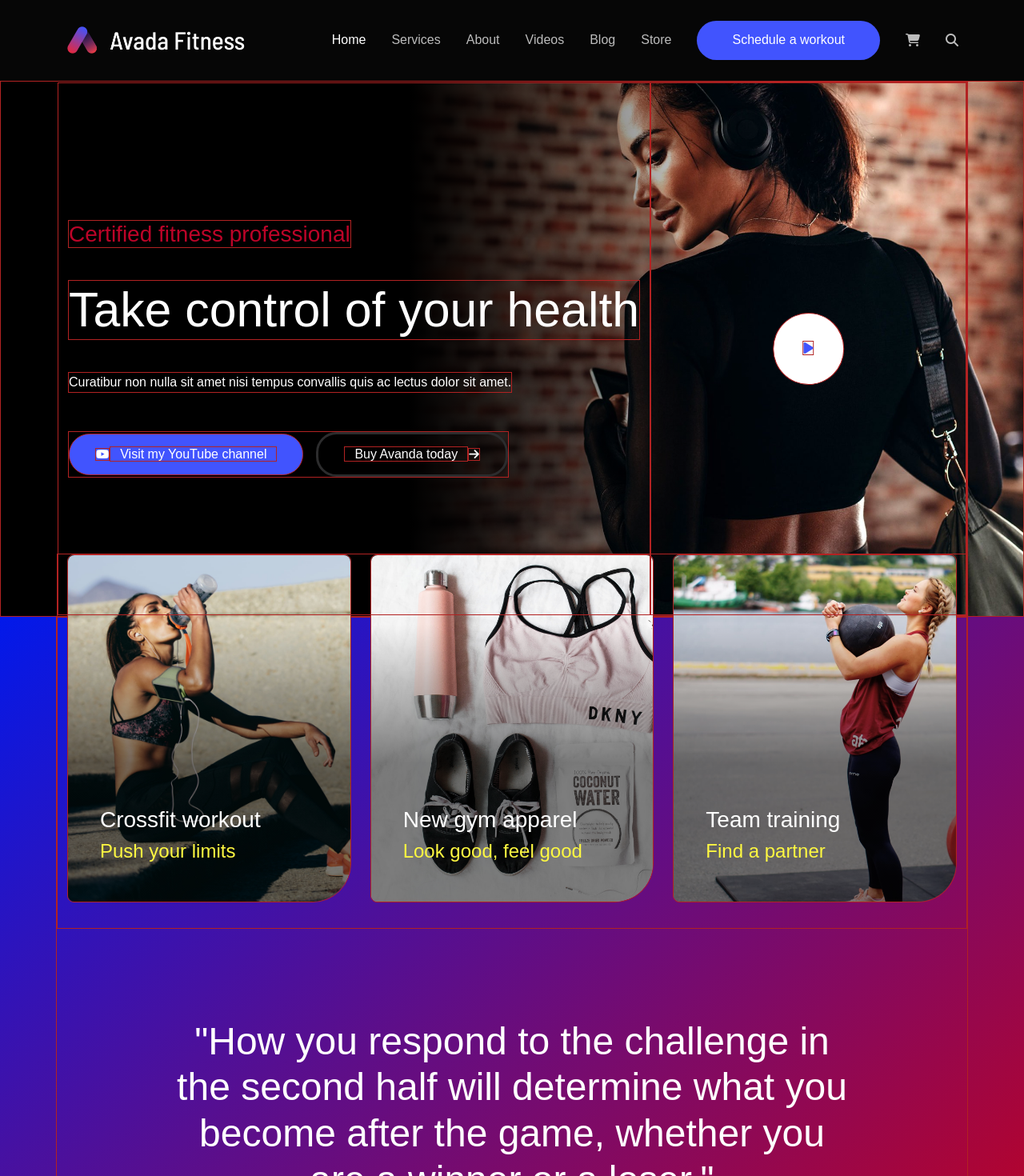
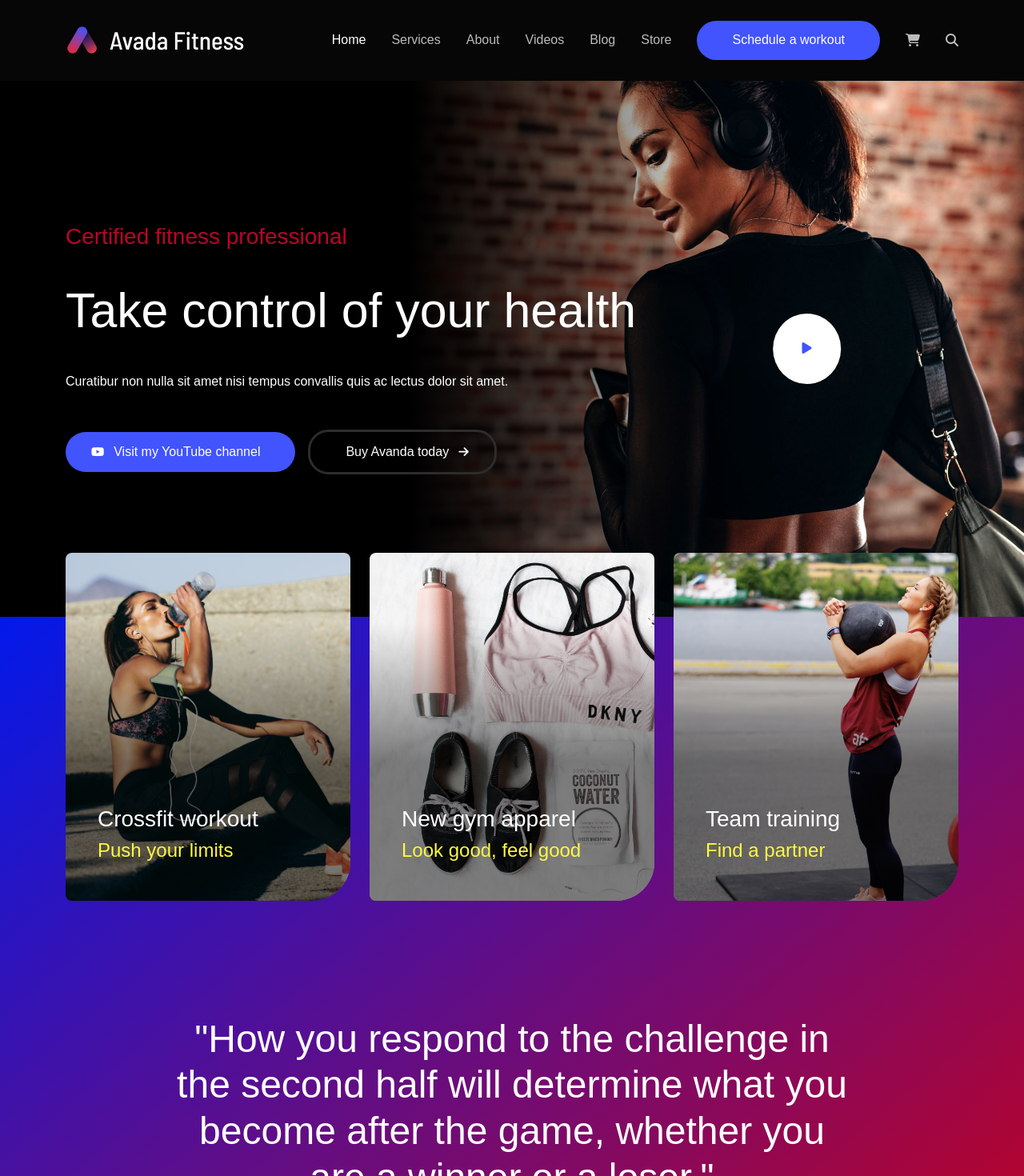
Before and after one commit to DenisConsta/proj-html-vuejs, a Vue app: page / in a window 1280 px wide. Shown: the top 1470 px of the page at 80% size. Built offline with nearby package versions, Linux system fonts and the light colour scheme; a small style sheet from the web is missing.

Commit message:
[fix] dynamic text

```diff
--- a/src/App.vue
+++ b/src/App.vue
@@ -6,7 +6,7 @@ import AppHeader from './components/AppHeader.vue';
 import AppHero from './components/AppHero.vue';
 import AppPlaylist from './components/AppPlaylist.vue'
 import AppCTA from './components/AppCTA.vue'
-import AppLatestsArticles from './components/AppLatestsArticles.vue'
+import AppArticlesPlaylists from './components/AppArticlesPlaylists.vue'
 import AppTestimonials from './components/AppTestimonials.vue'
 import AppEvent from './components/AppEvent.vue'
 import AppFooter from './components/AppFooter.vue';
@@ -21,7 +21,7 @@ export default {
     AppPlaylist,
     AppChannel,
     AppCTA,
-    AppLatestsArticles,
+    AppArticlesPlaylists,
     AppTestimonials,
     AppEvent,
     AppFooter
@@ -37,17 +37,17 @@ export default {
 
 <template>
   <!-- ? Header -->
-  <AppHeader/>
+  <AppHeader :obj="store.navbar"/>
   <!-- ? Main -->
   <main>
-    <AppHero/>
+    <AppHero :obj="store.hero"/>
     <AppPlaylist :obj="store.testimonial"/>
-    <AppChannel/>
-    <AppLatestsArticles :obj="store.playlists"/>
-    <AppCTA :obj="store.textCards"/>
-    <AppLatestsArticles :obj="store.articles"/>
+    <AppChannel :obj="store.channelSection"/>
+    <AppArticlesPlaylists :obj="store.playlists"/>
+    <AppCTA :obj="store.cta"/>
+    <AppArticlesPlaylists :obj="store.articles"/>
     <AppTestimonials :obj="store.partners"/>
-    <AppEvent/>
+    <AppEvent :obj="store.event"/>
   </main>
   <!-- ? Footer -->
   <AppFooter :obj="store.footer"/>
--- a/src/components/AppLatestsArticles.vue
+++ b/src/components/AppArticlesPlaylists.vue
@@ -3,7 +3,7 @@ import AppButton from "./partials/AppButton.vue";
 import AppCard from "./partials/AppCard.vue";
 import { store } from "../data/store";
 export default {
-  name: "AppLatestsArticles",
+  name: "AppArticlesPlaylists",
   components: {
     AppButton,
     AppCard,
@@ -20,7 +20,7 @@ export default {
 </script>
 
 <template>
-  <section class="debug">
+  <section class="">
     <div class="container">
       <!-- ? Top text -->
       <div class="top-text">
@@ -36,7 +36,7 @@ export default {
         <div
           v-for="(art, index) in obj.records"
           :key="index"
-          class="col debug"
+          class="col "
         >
           <AppCard class="custom" :info="art.card" />
           <!-- ? Col text -->
--- a/src/components/AppFooter.vue
+++ b/src/components/AppFooter.vue
@@ -65,7 +65,7 @@ footer {
     color: white;
     padding: 10rem 0 5rem 0;
     .col {
-      @include flexMC("center", "center");
+      @include flexMC("start", "center");
       flex-direction: column;
       text-align: center;
       margin-bottom: 5rem;
--- a/src/components/AppHeader.vue
+++ b/src/components/AppHeader.vue
@@ -6,6 +6,10 @@ export default {
   components: {
     AppButton,
   },
+  props:{
+    obj: Object,
+
+  }
 };
 </script>
 
@@ -17,7 +21,7 @@ export default {
       <nav>
         <!--? Logo -->
         <div class="logo">
-          <img src="../../src/assets/images/logo-2x.png" alt="" />
+          <img :src="`/src/assets/images/${obj.logo}`" alt="" />
         </div>
 
         <!-- ? nav-items -->
@@ -25,21 +29,16 @@ export default {
           <!-- ? Links -->
           <div class="links d-none d-lg-block">
             <ul>
-              <li><a class="active" href="#">Home</a></li>
-              <li><a href="#">Services</a></li>
-              <li><a href="#">About</a></li>
-              <li><a href="#">Videos</a></li>
-              <li><a href="#">Blog</a></li>
-              <li><a href="#">Store</a></li>
+              <li v-for="(item, index) in obj.menu" :key="index"><a :class="{'active' : item.isActive}" href="#" class="text-capitalize">{{item.text}}</a></li>
             </ul>
           </div>
 
           <!-- ? Button -->
-          <AppButton class="d-none d-sm-block" text="Schedule a workout" />
+          <AppButton class="d-none d-sm-block" :text="obj.textBtn" />
 
           <!-- ? Icons -->
-          <i class="fa-solid fa-cart-shopping"></i>
-          <i class="fa-solid fa-magnifying-glass"></i>
+          <i v-for="(icon, i) in obj.icons" :key="i" :class="icon"></i>
+
         </div>
       </nav>
     </div>
--- a/src/components/AppHero.vue
+++ b/src/components/AppHero.vue
@@ -5,6 +5,9 @@ export default {
   name: "AppHero",
   components: {
     AppButton,
+  },
+  props: {
+    obj: Object,
   },
 };
 </script>
@@ -17,24 +20,19 @@ export default {
       <div class="row h-100">
         <!-- ? Left col -->
         <div class="col">
-          <h3 class="my-red">Certified fitness professional</h3>
-          <h1>Take control of your health</h1>
-          <p>
-            Curatibur non nulla sit amet nisi tempus convallis quis ac lectus
-            dolor sit amet.
-          </p>
+          <h3 class="my-red">{{ obj.subtitle }}</h3>
+          <h1>{{ obj.title }}</h1>
+          <p>{{ obj.text }}</p>
 
           <!-- ? Buttons -->
           <div class="buttons">
             <AppButton
-              text="Visit my YouTube channel"
-              beforeIcon="fa-brands fa-youtube"
-            >
-            </AppButton>
-            <AppButton
-              class="uncolored"
-              text="Buy Avanda today"
-              afterIcon="fa-solid fa-arrow-right"
+              v-for="(btn, index) in obj.btns"
+              :key="index"
+              :class="btn.classes"
+              :text="btn.text"
+              :beforeIcon="btn.before"
+              :afterIcon="btn.after"
             />
           </div>
         </div>
@@ -54,9 +52,7 @@ export default {
 @use "../styles/partials/variables" as *;
 @use "../styles/partials/mixin" as *;
 
-section * {
-  border: 1px solid firebrick;
-}
+
 
 section {
   height: 670px;
--- a/src/components/AppPlaylist.vue
+++ b/src/components/AppPlaylist.vue
@@ -20,8 +20,8 @@ export default {
 
 <template>
   <section>
-    <div class="container debug">
-      <div class="row row-cols-1 row-cols-lg-3 debug">
+    <div class="container ">
+      <div class="row row-cols-1 row-cols-lg-3 ">
 
         <!-- ? Col -->
         <div v-for="(card, index) in obj.cards" :key="index" class="col">
--- a/src/components/partials/AppCard.vue
+++ b/src/components/partials/AppCard.vue
@@ -14,7 +14,7 @@ export default {
 
 
 <template>
-  <div class="my-card debug " :class="{'my-radius' : info.radius}">
+  <div class="my-card " :class="{'my-radius' : info.radius}">
     <img
       :class="{'my-radius' : info.radius}"
       v-show="info.image != null"
--- a/src/data/store.js
+++ b/src/data/store.js
@@ -3,7 +3,61 @@ import { reactive } from "vue";
 
 export const store = reactive({
 
-  /* Testimonial */
+  /* AppHeader */
+  navbar: {
+    logo: 'logo.png',
+    menu: [
+      {
+        text: 'home',
+        isActive: true,
+      },
+      {
+        text: 'services',
+        isActive: false,
+      },
+      {
+        text: 'about',
+        isActive: false,
+      },
+      {
+        text: 'videos',
+        isActive: false,
+      },
+      {
+        text: 'blog',
+        isActive: false,
+      },
+      {
+        text: 'store',
+        isActive: false,
+      },
+    ],
+    textBtn: 'Schedule a workout',
+    icons: ['fa-solid fa-cart-shopping', 'fa-solid fa-magnifying-glass'],
+  },
+
+  /* AppHero */
+  hero: {
+    subtitle: 'Certified fitness professional',
+    title: 'Take control of your health',
+    text: 'Curatibur non nulla sit amet nisi tempus convallis quis ac lectus dolor sit amet.',
+    btns: [
+      {
+        classes: '',
+        text: 'Visit my YouTube channel',
+        before: 'fa-brands fa-youtube',
+        after: null,
+      },
+      {
+        classes: 'uncolored',
+        text: 'Buy Avanda today',
+        before: null,
+        after: 'fa-solid fa-arrow-right',
+      }
+    ]
+  },
+
+  /* AppPlaylist */
   testimonial: {
     cards: [
       {
@@ -40,48 +94,28 @@ export const store = reactive({
     }
   },
 
-  firstTextCard: {
-    icon: 'fa-regular fa-clock',
-    title: 'Team training',
-    subtitle: 'Find a partner',
-    desc: 'Vestibulum, curabitur eu sem nibh ultrices sit nulla adipiscing. Nisl sit fames amet senectus eget sed duis vehicula. Tristique.',
-    anchor: 'Find a partner',
+  /* AppChannel  */
+  channelSection: {
+    subtitle: 'Tune up your workouts',
+    title: 'The best health & fitness advice online',
+    channel: {
+      logo: 'unnamed.jpg',
+      name: 'ThemeFusion',
+      btn: {
+        classes: 'btn-lite',
+        text: 'YouTube',
+        before: 'fa-brands fa-youtube',
+      },
+    },
+    text: 'Arcu eu facilisi ut quisque placerat nunc habitant. Magna semper mauris, venenatis, leo integer sit pellentesque.',
+    btn: {
+      classes: 'youtube-red',
+      text: 'Visit my YouTube channel',
+      before: 'fa-brands fa-youtube',
+    }
   },
 
-  textCards: [
-    {
-      icon: 'fa-regular fa-clock',
-      title: 'Team training',
-      subtitle: 'Find a partner',
-      desc: 'Vestibulum, curabitur eu sem nibh ultrices sit nulla adipiscing. Nisl sit fames amet senectus eget sed duis vehicula. Tristique.',
-      anchor: 'Find a partner',
-      type: 'bordered',
-
-    },
-
-    {
-      icon: 'fa-solid fa-dumbbell',
-      title: 'Team training',
-      subtitle: 'Push your limits',
-      desc: 'Vestibulum, curabitur eu sem nibh ultrices sit nulla adipiscing. Nisl sit fames amet senectus eget sed duis vehicula. Tristique.',
-      anchor: 'Learn about Crossfit',
-      type: 'bordered',
-
-    },
-
-    {
-      icon: 'fa-regular fa-clock',
-      title: 'Shed those pounds',
-      subtitle: 'Find a partner',
-      desc: 'At laoreet senectus volutpat diam vel sed sed amet pellentesque. Lobortis ut aliquam risus purus. A tellus ut etiam.',
-      anchor: 'Schedule a workout',
-      type: 'bordered',
-
-    },
-
-  ],
-
-  /* Playlists */
+  /* AppArticlesPlaylists 1 */
   playlists: {
     sectionTitle: 'Featured playlists',
     sectionSpan: 'View all videos',
@@ -115,13 +149,47 @@ export const store = reactive({
           radius: true,
         }
       },
-
-
-
     ],
   },
 
-  /* Articles */
+  /* AppCTA */
+  cta:{
+    subtitle: 'Join our mailing list today',
+    title: 'Insider offers & flash sales in your inbox every week.',
+    text: 'Curabitur non nulla sit amet nisl tempus convallis quis ac lectus dolor sit amet, consectetur adipiscing elit sed porttitor lectus.',
+    btn: {
+      text: 'Subscribe',
+    },
+    textCards: [
+      {
+        icon: 'fa-regular fa-clock',
+        title: 'Team training',
+        subtitle: 'Find a partner',
+        desc: 'Vestibulum, curabitur eu sem nibh ultrices sit nulla adipiscing. Nisl sit fames amet senectus eget sed duis vehicula. Tristique.',
+        anchor: 'Find a partner',
+        type: 'bordered',
+
+      },
+      {
+        icon: 'fa-solid fa-dumbbell',
+        title: 'Team training',
+        subtitle: 'Push your limits',
+        desc: 'Vestibulum, curabitur eu sem nibh ultrices sit nulla adipiscing. Nisl sit fames amet senectus eget sed duis vehicula. Tristique.',
+        anchor: 'Learn about Crossfit',
+        type: 'bordered',
+      },
+      {
+        icon: 'fa-regular fa-clock',
+        title: 'Shed those pounds',
+        subtitle: 'Find a partner',
+        desc: 'At laoreet senectus volutpat diam vel sed sed amet pellentesque. Lobortis ut aliquam risus purus. A tellus ut etiam.',
+        anchor: 'Schedule a workout',
+        type: 'bordered',
+      },
+    ],
+  },
+
+  /* AppArticlesPlaylists 2 */
   articles: {
     sectionTitle: 'Lastest articles',
     sectionSpan: 'Read all articles',
@@ -154,7 +222,7 @@ export const store = reactive({
 
   },
 
-  // modificare le text card per la sezione testimonials
+  /* AppTestimonials */
   partners: [
     {
       image: 'sponsor-1-2x.png',
@@ -184,20 +252,27 @@ export const store = reactive({
       type: 'unbordered',
 
     },
-
   ],
 
-  footer:{
-    left:{
+  /* AppEvent */
+  event:{
+    title: 'Crossfit workout of the day',
+    subtitle: 'November 15th, 2019',
+    anchor: 'View all videos',
+  },
+
+  /* AppFooter */
+  footer: {
+    left: {
       logo: 'logo.png',
       text: 'Ac aliquam neque sagittis diam faucibus vitae purus turpis phasellus. Pellentesque consectetur amet purus ultrices mauris.',
-      icons:['fa-brands fa-facebook-f', 'fa-brands fa-twitter','fa-brands fa-youtube', 'fa-brands fa-instagram', 'fa-brands fa-linkedin-in'  ],
+      icons: ['fa-brands fa-facebook-f', 'fa-brands fa-twitter', 'fa-brands fa-youtube', 'fa-brands fa-instagram', 'fa-brands fa-linkedin-in'],
     },
-    center:{
+    center: {
       title: 'Recent posts',
-      list: ['The best protein shake', 'Ultimate cardio workout','New juices available now', 'Tips to find training partners', '20 best healthy recipes']
+      list: ['The best protein shake', 'Ultimate cardio workout', 'New juices available now', 'Tips to find training partners', '20 best healthy recipes']
     },
-    right:{
+    right: {
       title: 'Contact informations',
       address: '4746 Tipple Road Michigan 48449',
       mobile: 'Mobile : 1.800.000.0000',
```
Also changed, not shown: src/components/AppCTA.vue (+8 -9 lines), src/components/AppChannel.vue (+20 -23 lines), src/components/AppEvent.vue (+21 -12 lines), src/components/AppTestimonials.vue (+4 -4 lines).
